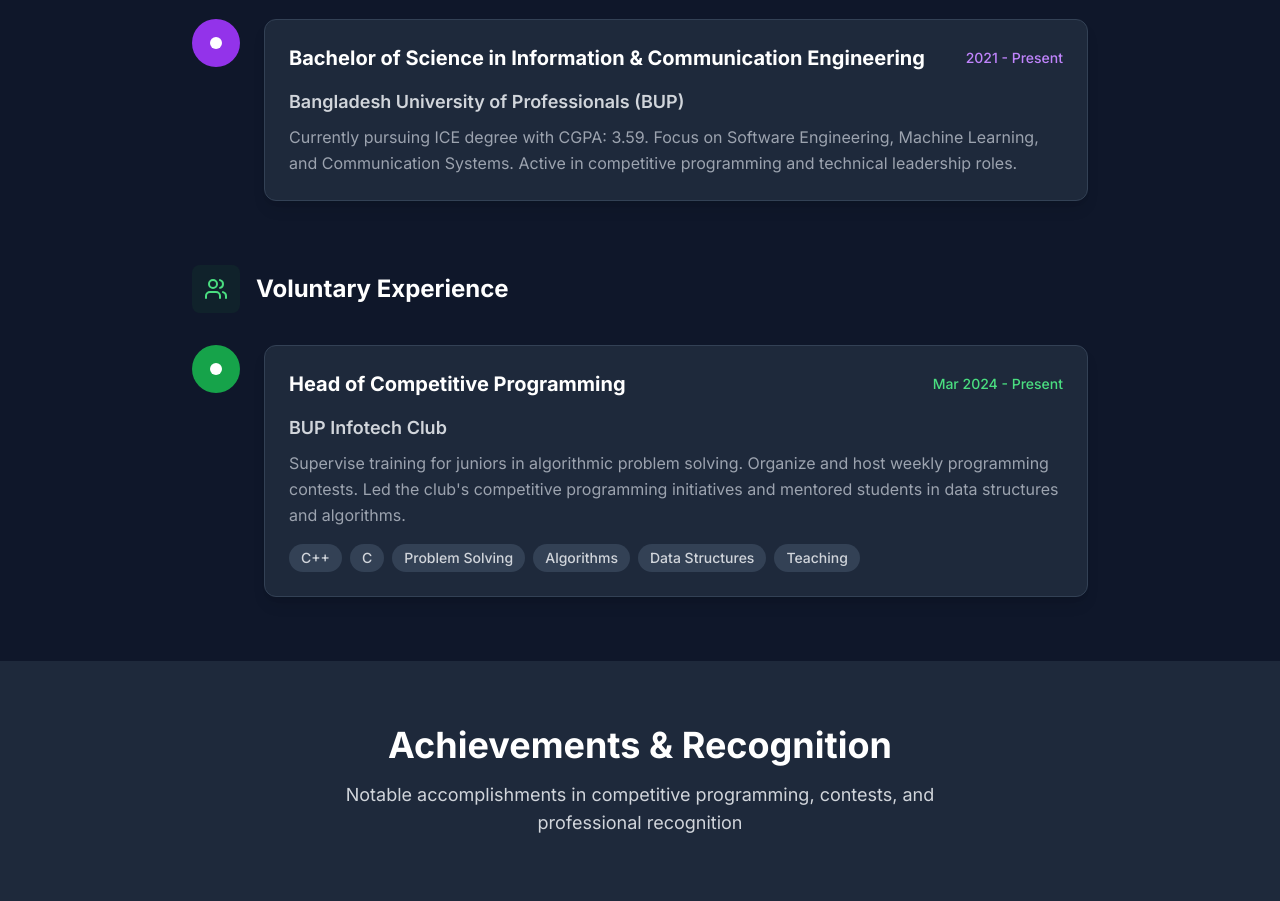
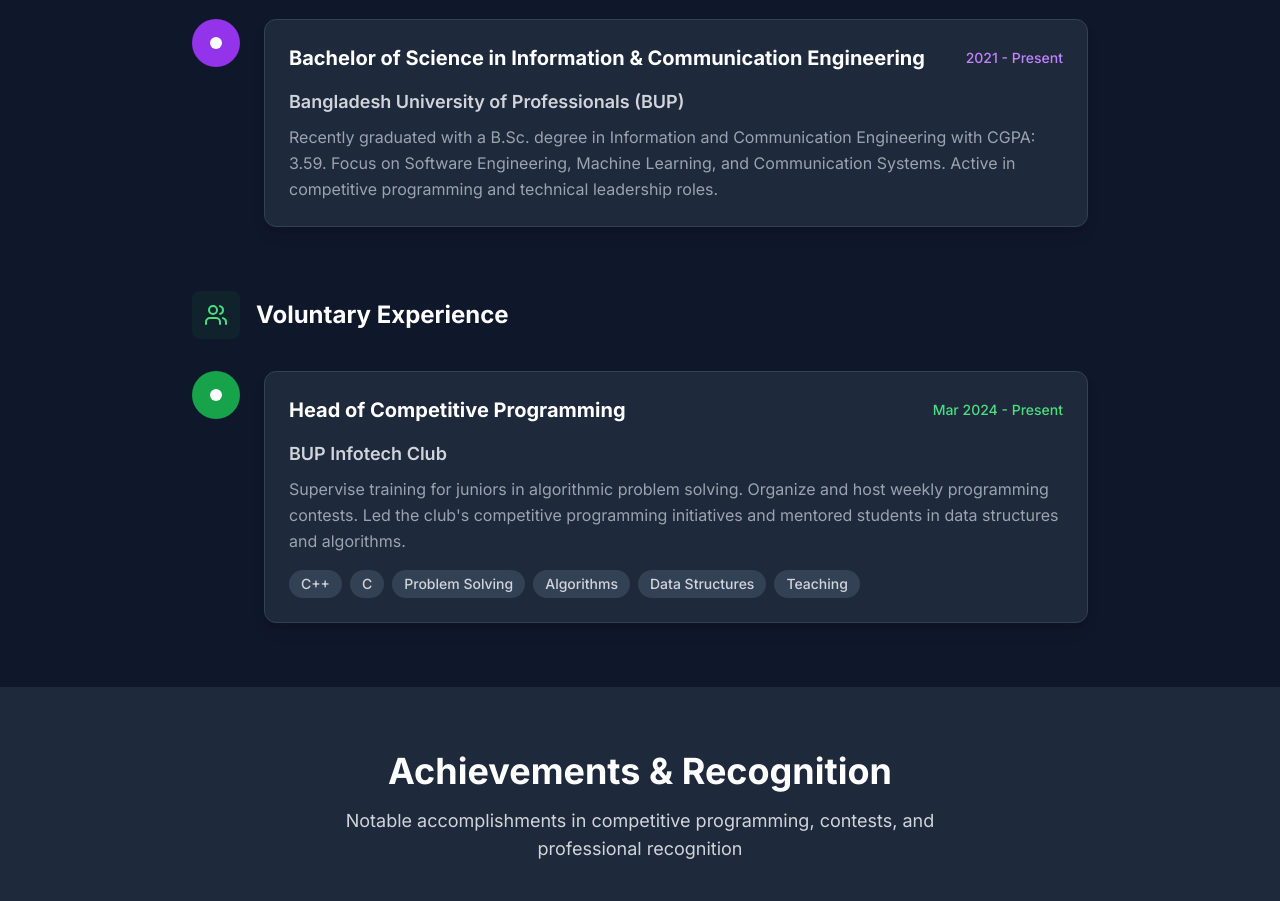
Before and after one commit to Utchash007/My-Portfolio, a React (Vite) app: page / in a window 1280 px wide. Shown: the part 6000-6901 px from the top of the page. Built offline with nearby package versions, Linux system fonts and the light colour scheme.

Commit message:
data/skills.js

```diff
--- a/src/data/skills.js
+++ b/src/data/skills.js
@@ -73,7 +73,7 @@
     degree: "Bachelor of Science in Information & Communication Engineering",
     institution: "Bangladesh University of Professionals (BUP)",
     duration: "2021 - Present",
-    description: "Currently pursuing ICE degree with CGPA: 3.59. Focus on Software Engineering, Machine Learning, and Communication Systems. Active in competitive programming and technical leadership roles."
+    description: "Recently graduated with a B.Sc. degree in Information and Communication Engineering with CGPA: 3.59. Focus on Software Engineering, Machine Learning, and Communication Systems. Active in competitive programming and technical leadership roles."
   },
   {
     degree: "Higher Secondary Certificate (HSC)",
```
